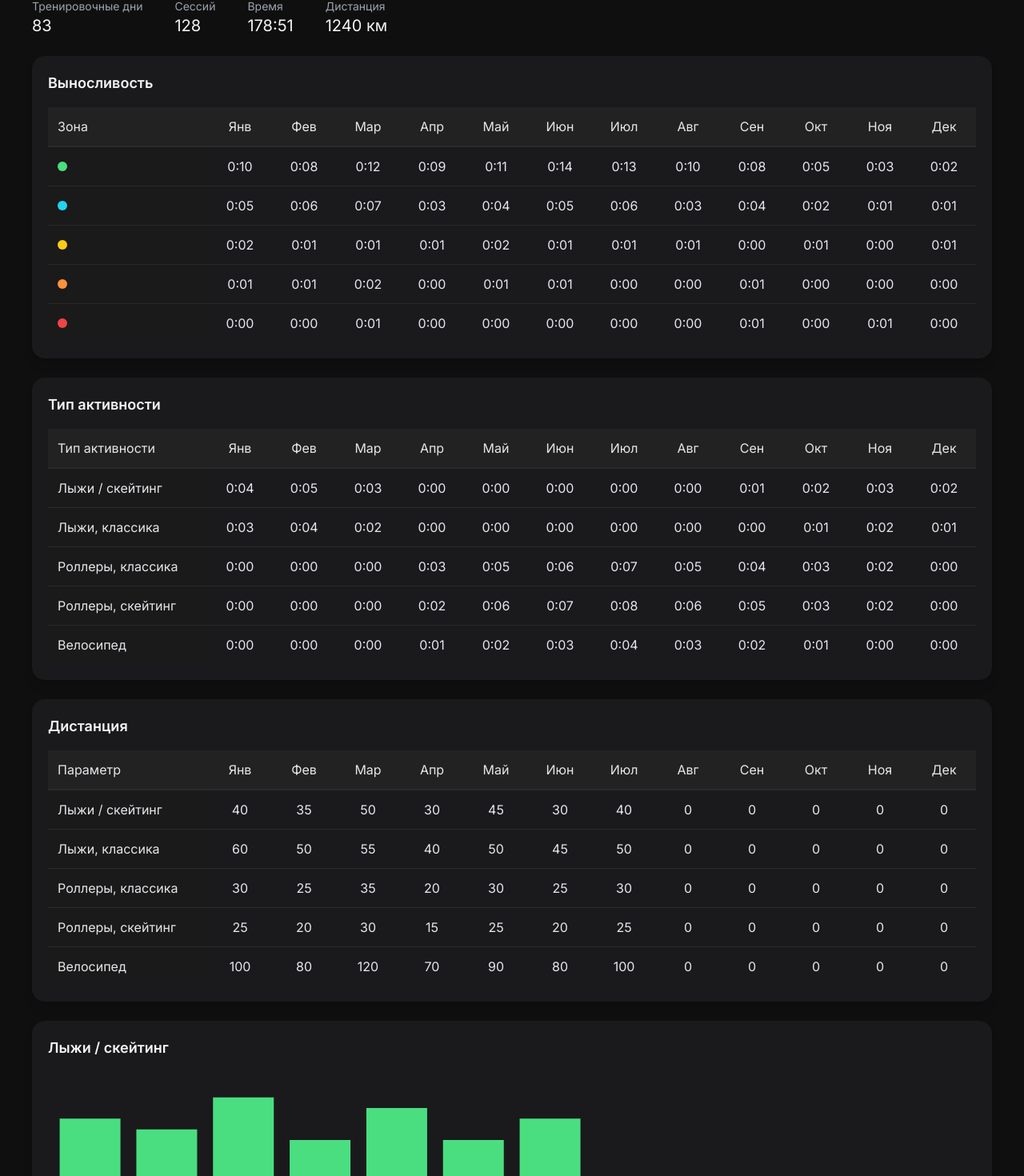
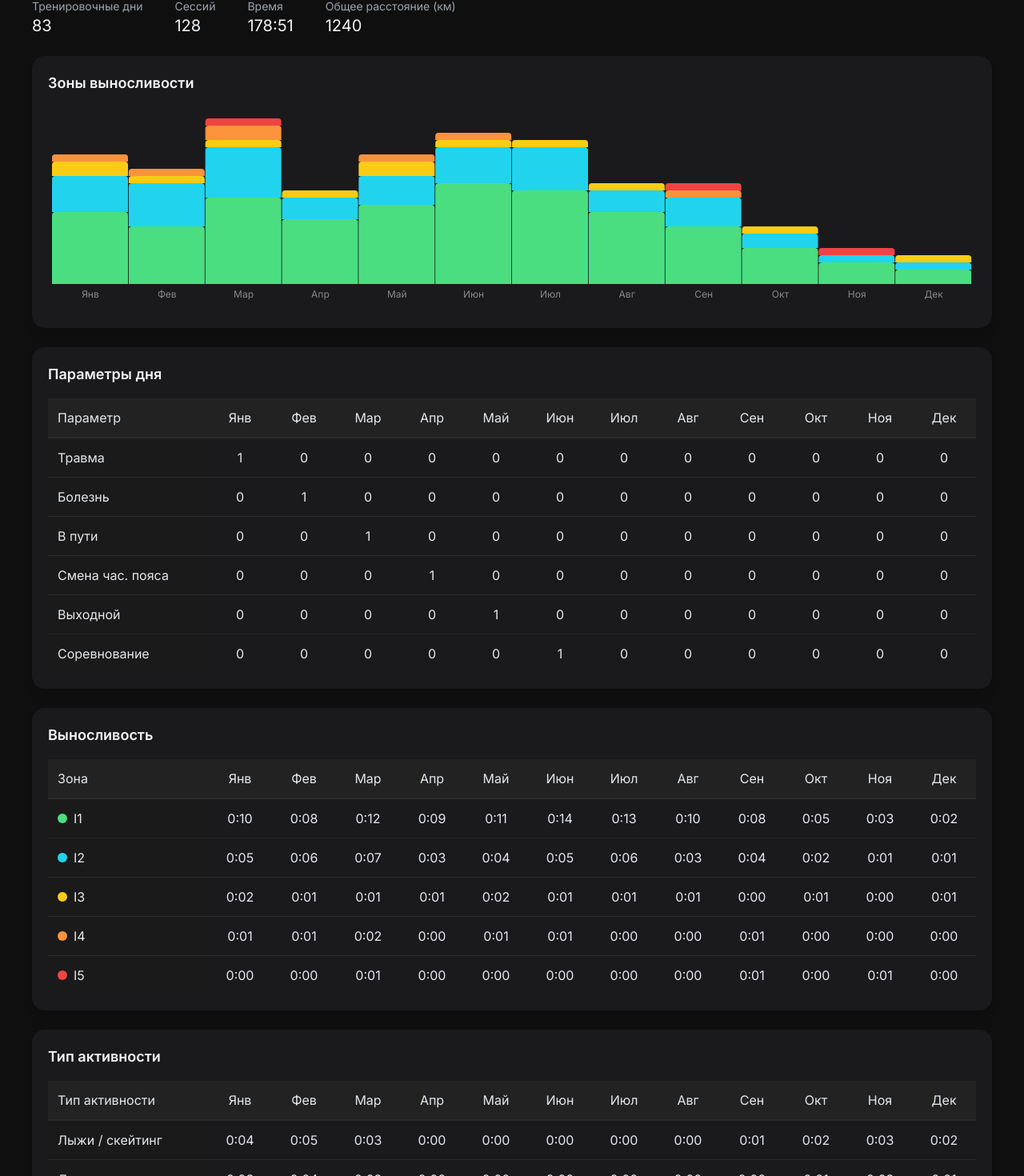
Before and after one commit to mbaliabin/dagbook-test, a React (Vite) app in the folder fasx-frontend/: page /statistics in a window 1280 px wide. Shown: the part 299-1769 px from the top of the page at 80% size. Built offline with nearby package versions, Linux system fonts and the light colour scheme.

Commit message:
Доработка StatisticsPage.tsx 385

```diff
--- a/fasx-frontend/src/pages/StatisticsPage.tsx
+++ b/fasx-frontend/src/pages/StatisticsPage.tsx
@@ -32,13 +32,17 @@ export default function StatsPage() {
   const navigate = useNavigate();
   const location = useLocation();
 
-  // ====== Tooltip ======
+//Толтип //
+
 const CustomTooltip: React.FC<any> = ({ active, payload, label, formatHours }) => {
   if (!active || !payload || payload.length === 0) return null;
 
   const total = payload.reduce((sum: number, p: any) => sum + (p.value || 0), 0);
+
+  // Формат времени
   const formatValue = (v: number) => {
-      if (!formatHours) return `${v} км`;
+    if (!formatHours) return `${v} км`; // <-- ДОБАВИЛОСЬ
+
     const h = Math.floor(v / 60);
     const m = v % 60;
     return `${h}:${m.toString().padStart(2, "0")}`;
@@ -47,38 +51,61 @@ export default function StatsPage() {
   return (
     <div className="bg-[#111]/90 border border-[#2a2a2a] px-2.5 py-2 rounded-lg shadow-lg text-gray-200 text-xs w-48 backdrop-blur-sm">
       <p className="font-semibold mb-1 text-[13px]">{label}</p>
+
       <div className="space-y-0.5">
         {payload.map((p: any, i: number) => (
           <div key={i} className="flex justify-between gap-2 items-start">
-              <span className="text-gray-400 break-words leading-tight max-w-[120px]">{p.name}</span>
-              <span className="font-mono text-right min-w-[55px]" style={{ color: p.fill }}>
+            <span className="text-gray-400 break-words leading-tight max-w-[120px]">
+              {p.name}
+            </span>
+            <span
+              className="font-mono text-right min-w-[55px]"
+              style={{ color: p.fill }}
+            >
               {formatValue(p.value)}
             </span>
           </div>
         ))}
       </div>
+
       <div className="h-px bg-[#2a2a2a] my-1.5"></div>
+
       <div className="flex justify-between font-semibold text-[13px]">
         <span className="text-gray-300">Итого</span>
-          <span className="font-mono text-blue-400 min-w-[55px] text-right">{formatValue(total)}</span>
+        <span className="font-mono text-blue-400 min-w-[55px] text-right">
+          {formatValue(total)}
+        </span>
       </div>
     </div>
   );
 };
 
-  // ====== States ======
+
+
+
+// Толтип //
+
   const [name] = React.useState("Пользователь");
   const [reportType, setReportType] = React.useState("Общий отчет");
-  const [periodType, setPeriodType] = React.useState<"week" | "month" | "year" | "custom">("year");
+  const [periodType, setPeriodType] = React.useState<
+    "week" | "month" | "year" | "custom"
+  >("year");
   const [dateRange, setDateRange] = React.useState<{ startDate: Date; endDate: Date }>({
     startDate: dayjs("2025-01-01").toDate(),
     endDate: dayjs("2025-12-31").toDate(),
   });
   const [showDateRangePicker, setShowDateRangePicker] = React.useState(false);
 
-  const totals = { trainingDays: 83, sessions: 128, time: "178:51", distance: 1240 };
+  const totals = {
+    trainingDays: 83,
+    sessions: 128,
+    time: "178:51",
+    distance: 1240,
+  };
 
-  const months = ["Янв","Фев","Мар","Апр","Май","Июн","Июл","Авг","Сен","Окт","Ноя","Дек"];
+  const months = [
+    "Янв","Фев","Мар","Апр","Май","Июн","Июл","Авг","Сен","Окт","Ноя","Дек"
+  ];
 
   const enduranceZones = [
     { zone: "I1", color: "#4ade80", months: [10,8,12,9,11,14,13,10,8,5,3,2] },
@@ -110,7 +137,6 @@ export default function StatsPage() {
     return `${h}:${m.toString().padStart(2,"0")}`;
   };
 
-  // ====== Columns Computation ======
   const computeWeekColumns = () => {
     const start = dayjs().startOf("year");
     const end = dayjs().endOf("year");
@@ -122,57 +148,64 @@ export default function StatsPage() {
     }
     return weeks;
   };
+
   const computeMonthColumns = () => months;
+
   const computeCustomColumns = () => {
     const start = dayjs(dateRange.startDate);
     const end = dayjs(dateRange.endDate);
     const result: string[] = [];
     let current = start.startOf("day");
-    while (current.isBefore(end) || current.isSame(end,"day")) {
+    while (current.isBefore(end) || current.isSame(end, "day")) {
       result.push(current.format("DD MMM"));
-      current = current.add(1,"day");
+      current = current.add(1, "day");
     }
     return result;
   };
+
   const computeColumns = () => {
-    if(periodType==="week") return computeWeekColumns();
-    if(periodType==="month") return computeMonthColumns();
-    if(periodType==="year") return computeMonthColumns();
-    if(periodType==="custom") return computeCustomColumns();
+    if (periodType === "week") return computeWeekColumns();
+    if (periodType === "month") return computeMonthColumns();
+    if (periodType === "year") return computeMonthColumns();
+    if (periodType === "custom") return computeCustomColumns();
     return months;
   };
 
   const filteredMonths = computeColumns();
-  const filteredEnduranceZones = enduranceZones.map(z=>{
-    const slice = z.months.slice(0,filteredMonths.length);
-    return {...z, months:slice, total:slice.reduce((a,b)=>a+b,0)};
+
+  const filteredEnduranceZones = enduranceZones.map((z) => {
+    const slice = z.months.slice(0, filteredMonths.length);
+    return { ...z, months: slice, total: slice.reduce((a,b)=>a+b,0) };
   });
-  const filteredMovementTypes = movementTypes.map(m=>{
-    const slice = m.months.slice(0,filteredMonths.length);
-    return {...m, months:slice, total:slice.reduce((a,b)=>a+b,0)};
+
+  const filteredMovementTypes = movementTypes.map((m) => {
+    const slice = m.months.slice(0, filteredMonths.length);
+    return { ...m, months: slice, total: slice.reduce((a,b)=>a+b,0) };
   });
-  const filteredDistanceTypes = distanceByType.map(d=>{
-    const slice = d.distance.slice(0,filteredMonths.length);
-    return {type:d.type, months:slice, total:slice.reduce((a,b)=>a+b,0)};
+
+  const filteredDistanceTypes = distanceByType.map((d) => {
+    const slice = d.distance.slice(0, filteredMonths.length);
+    return { type: d.type, months: slice, total: slice.reduce((a,b)=>a+b,0) };
   });
 
   const scrollRefs = [useRef<HTMLDivElement>(null), useRef<HTMLDivElement>(null), useRef<HTMLDivElement>(null)];
+
   const handleScroll = (e: React.UIEvent<HTMLDivElement>, index: number) => {
     const scrollLeft = e.currentTarget.scrollLeft;
     scrollRefs.forEach((ref,i)=>{ if(i!==index && ref.current) ref.current.scrollLeft = scrollLeft; });
   };
 
-  // ====== Table Component ======
-  const TableSection: React.FC<{table:any,index:number}> = ({table,index}) => {
-    const leftWidth=200; const totalWidth=80;
-    const containerWidth = Math.max(1000, filteredMonths.length*80 + leftWidth + totalWidth);
-    const colWidth = Math.max(80, (containerWidth-leftWidth-totalWidth)/filteredMonths.length);
+  const TableSection: React.FC<{ table:any; index:number }> = ({ table,index }) => {
+    const colWidth = 80;
+    const leftWidth = 200;
+    const totalWidth = 80;
+    const minWidth = Math.max(1000, filteredMonths.length*colWidth + leftWidth + totalWidth);
 
     return (
       <div className="bg-[#1a1a1d] p-5 rounded-2xl shadow-lg">
         <h2 className="text-lg font-semibold text-gray-100 mb-4">{table.title}</h2>
         <div ref={scrollRefs[index]} className="overflow-x-auto" onScroll={e=>handleScroll(e,index)}>
-          <div style={{minWidth:containerWidth}}>
+          <div style={{minWidth}} className="transition-all">
             <div className="flex bg-[#222] border-b border-[#2a2a2a] sticky top-0 z-10">
               <div className="p-3 font-medium sticky left-0 bg-[#222] z-20" style={{width:leftWidth}}>
                 {table.title==="Выносливость"?"Зона":table.title==="Тип активности"?"Тип активности":"Параметр"}
@@ -180,10 +213,11 @@ export default function StatsPage() {
               {filteredMonths.map((m,idx)=><div key={idx} className="p-3 text-center flex-none font-medium" style={{width:colWidth}}>{m}</div>)}
               <div className="p-3 text-center font-medium bg-[#1f1f1f] flex-none" style={{width:totalWidth}}>Всего</div>
             </div>
+            <div>
               {table.data.map((row:any,j:number)=>(
                 <div key={j} className="flex border-t border-[#2a2a2a] hover:bg-[#252525]/60 transition">
                   <div className="p-3 sticky left-0 bg-[#1a1a1a] z-10 flex items-center gap-2" style={{width:leftWidth}}>
-                  {row.color && <span className="inline-block w-3 h-3 rounded-full" style={{backgroundColor: row.color}} />}
+                    {row.color && <span className="inline-block w-3 h-3 rounded-full" style={{backgroundColor: row.color}}/>}
                     <div className="truncate">{row.param || row.type}</div>
                   </div>
                   {row.months.map((val:number,k:number)=><div key={k} className="p-3 text-center flex-none" style={{width:colWidth}}>
@@ -197,10 +231,15 @@ export default function StatsPage() {
             </div>
           </div>
         </div>
+      </div>
     );
   };
 
-  const handleLogout = () => { localStorage.removeItem("token"); navigate("/login"); };
+  const handleLogout = () => {
+    localStorage.removeItem("token");
+    navigate("/login");
+  };
+
   const menuItems = [
     { label:"Главная", icon:Home, path:"/daily" },
     { label:"Тренировки", icon:BarChart3, path:"/profile" },
@@ -221,7 +260,8 @@ export default function StatsPage() {
   return (
     <div className="min-h-screen bg-[#0f0f0f] text-gray-200 p-6 w-full">
       <div className="max-w-[1600px] mx-auto space-y-6 px-4">
-        {/* === HEADER === */}
+
+        {/* HEADER */}
         <div className="flex flex-col md:flex-row md:items-center md:justify-between gap-4 mb-4 w-full">
           <div className="flex items-center space-x-4">
             <img src="/profile.jpg" alt="Avatar" className="w-16 h-16 rounded-full object-cover"/>
@@ -237,21 +277,17 @@ export default function StatsPage() {
           </div>
         </div>
 
-        {/* === MENU === */}
+        {/* MENU */}
         <div className="flex justify-around bg-[#1a1a1d] border-b border-gray-700 py-2 px-4 rounded-xl mb-6">
-          {menuItems.map((item)=>{
-            const Icon = item.icon;
-            const isActive = location.pathname === item.path;
-            return (
-              <button key={item.path} onClick={()=>navigate(item.path)} className={`flex flex-col items-center text-sm transition-colors ${isActive?"text-blue-500":"text-gray-400 hover:text-white"}`}>
+          {menuItems.map((item)=>{ const Icon=item.icon; const isActive=location.pathname===item.path;
+            return <button key={item.path} onClick={()=>navigate(item.path)} className={`flex flex-col items-center text-sm transition-colors ${isActive?"text-blue-500":"text-gray-400 hover:text-white"}`}>
               <Icon className="w-6 h-6"/>
               <span>{item.label}</span>
-              </button>
-            );
+            </button>;
           })}
         </div>
 
-        {/* === FILTERS === */}
+        {/* FILTERS */}
         <div className="flex flex-wrap gap-4 mb-4">
           <select value={reportType} onChange={e=>setReportType(e.target.value)} className="bg-[#1f1f22] text-white px-3 py-1 rounded">
             <option>Общий отчет</option>
@@ -281,42 +317,83 @@ export default function StatsPage() {
           </div>
         </div>
 
-        {/* === TOTALS === */}
+        {/* TOTALS */}
         <div>
           <h1 className="text-2xl font-semibold tracking-wide text-gray-100">Статистика</h1>
           <div className="flex flex-wrap gap-10 text-sm mt-3">
             <div><p className="text-gray-400">Тренировочные дни</p><p className="text-xl text-gray-100">{totals.trainingDays}</p></div>
             <div><p className="text-gray-400">Сессий</p><p className="text-xl text-gray-100">{totals.sessions}</p></div>
             <div><p className="text-gray-400">Время</p><p className="text-xl text-gray-100">{totals.time}</p></div>
-            <div><p className="text-gray-400">Дистанция</p><p className="text-xl text-gray-100">{totals.distance} км</p></div>
+            <div><p className="text-gray-400">Общее расстояние (км)</p><p className="text-xl text-gray-100">{totals.distance}</p></div>
           </div>
         </div>
 
-        {/* === TABLES === */}
-        <div className="space-y-6">
-          <TableSection table={{title:"Выносливость", data:filteredEnduranceZones}} index={0}/>
-          <TableSection table={{title:"Тип активности", data:filteredMovementTypes}} index={1}/>
-          <TableSection table={{title:"Дистанция", data:filteredDistanceTypes}} index={2}/>
-        </div>
+        {/* REPORTS */}
+        {reportType==="Общий отчет" && <>
 
-        {/* === BAR CHARTS === */}
-        <div className="space-y-6 mt-6">
-          {activeDistanceTypes.map(type=>{
-            const data = filteredMonths.map((m,idx)=>({name:m, [type]: filteredDistanceTypes.find(d=>d.type===type)?.months[idx]||0}));
-            return (
-              <div key={type} className="bg-[#1a1a1d] p-5 rounded-2xl shadow-lg">
-                <h2 className="text-lg font-semibold text-gray-100 mb-4">{type}</h2>
-                <ResponsiveContainer width="100%" height={200}>
-                  <BarChart data={data}>
-                    <XAxis dataKey="name" tick={{fill:"#aaa"}}/>
-                    <Tooltip content={<CustomTooltip formatHours={false}/>}/>
-                    <Bar dataKey={type} fill={distanceColors[type]}/>
+          {/* Зоны выносливости */}
+          <div className="bg-[#1a1a1d] p-5 rounded-2xl shadow-lg">
+            <h2 className="text-lg font-semibold mb-4 text-gray-100">Зоны выносливости</h2>
+            <div className="h-64">
+              <ResponsiveContainer width="100%" height="100%">
+                <BarChart
+                  data={filteredMonths.map((month,i)=>{
+                    const data:any={month};
+                    filteredEnduranceZones.forEach(z=>data[z.zone]=z.months[i]);
+                    return data;
+                  })}
+                  barGap={0} barCategoryGap="0%"
+                >
+                  <XAxis dataKey="month" axisLine={false} tickLine={false} tick={{fill:"#888", fontSize:12}}/>
+                  <Tooltip content={<CustomTooltip formatHours={true} />} />
+                  {filteredEnduranceZones.map(z=><Bar key={z.zone} dataKey={z.zone} stackId="a" fill={z.color} radius={[4,4,0,0]}/>)}
                 </BarChart>
               </ResponsiveContainer>
             </div>
-            );
+          </div>
+
+
+          {/* Новая таблица основных параметров */}
+                    <TableSection table={{
+                      title:"Параметры дня",
+                      data:[
+                        { param:"Травма", months:[1,0,0,0,0,0,0,0,0,0,0,0], total:1 },
+                        { param:"Болезнь", months:[0,1,0,0,0,0,0,0,0,0,0,0], total:1 },
+                        { param:"В пути", months:[0,0,1,0,0,0,0,0,0,0,0,0], total:1 },
+                        { param:"Смена час. пояса", months:[0,0,0,1,0,0,0,0,0,0,0,0], total:1 },
+                        { param:"Выходной", months:[0,0,0,0,1,0,0,0,0,0,0,0], total:1 },
+                        { param:"Соревнование", months:[0,0,0,0,0,1,0,0,0,0,0,0], total:1 },
+                      ]
+                    }} index={0}/>
+
+
+
+          <TableSection table={{title:"Выносливость", data: filteredEnduranceZones.map(z=>({param:z.zone,color:z.color,months:z.months,total:formatTime(z.total)}))}} index={1}/>
+          <TableSection table={{title:"Тип активности", data: filteredMovementTypes.map(m=>({param:m.type,months:m.months,total:formatTime(m.total)}))}} index={2}/>
+        </>}
+
+        {reportType==="Общая дистанция" && <>
+          <div className="bg-[#1a1a1d] p-5 rounded-2xl shadow-lg">
+            <h2 className="text-lg font-semibold mb-4 text-gray-100">Общая дистанция по видам тренировок</h2>
+            <div className="h-64">
+              <ResponsiveContainer width="100%" height="100%">
+                <BarChart
+                  data={filteredMonths.map((month,i)=>{
+                    const data:any={month};
+                    filteredDistanceTypes.forEach(t=>data[t.type]=t.months[i]);
+                    return data;
                   })}
+                  barGap={0} barCategoryGap="0%"
+                >
+                  <XAxis dataKey="month" axisLine={false} tickLine={false} tick={{fill:"#888", fontSize:12}}/>
+                  <Tooltip content={<CustomTooltip formatHours={false} />} />
+                  {activeDistanceTypes.map(type=><Bar key={type} dataKey={type} stackId="a" fill={distanceColors[type]} radius={[4,4,0,0]}/>)}
+                </BarChart>
+              </ResponsiveContainer>
             </div>
+          </div>
+          <TableSection table={{title:"Дистанция по видам тренировок", data:filteredDistanceTypes,totalKey:"distance"}} index={0}/>
+        </>}
 
       </div>
     </div>
```
Lines whose indentation alone changed are shown as unchanged.
